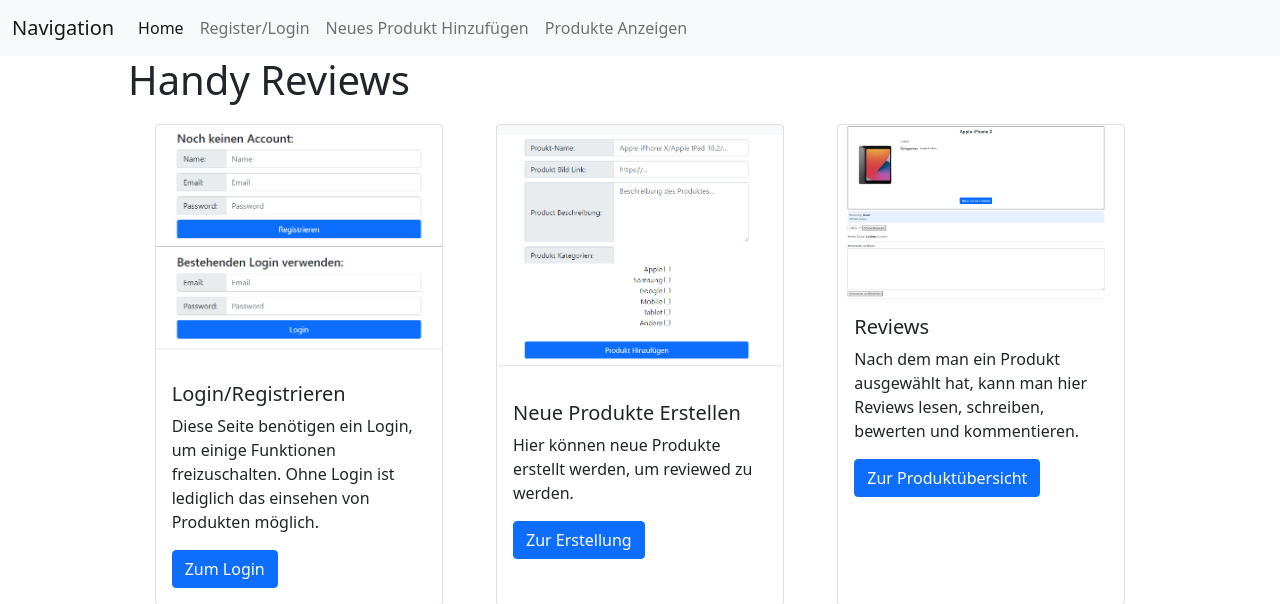
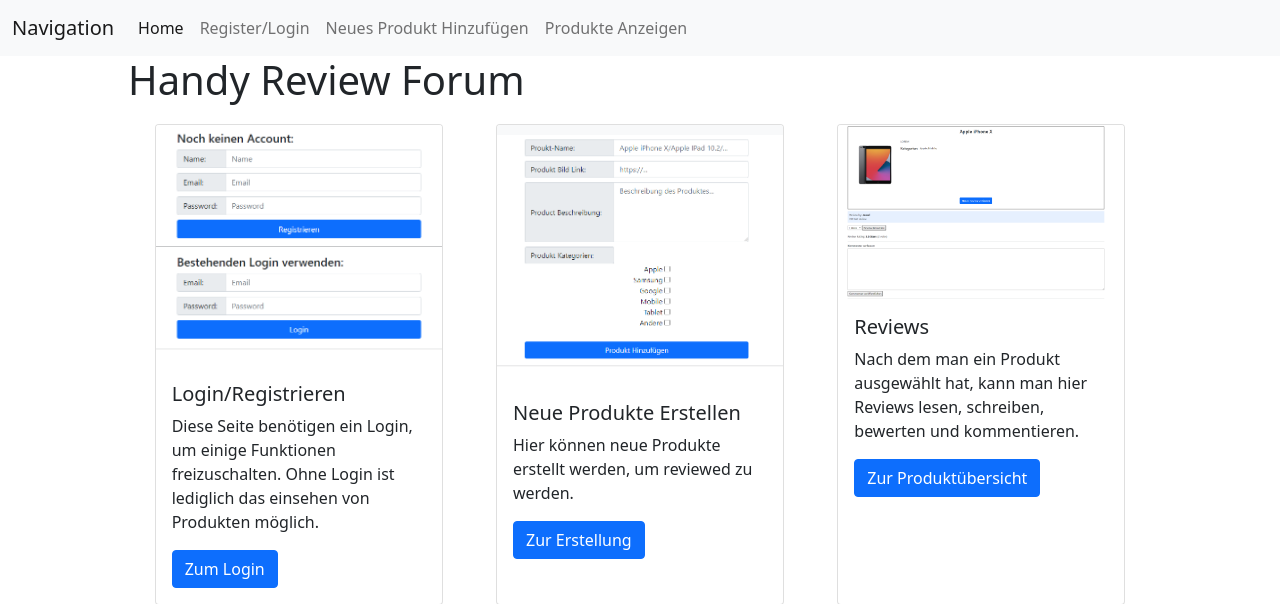
Before and after one commit to JamalHarrisKo/HandyReviews, a PHP site: page / in a window 1280 px wide. Shown: the top 604 px of the page. Run offline with PHP 8.4, Linux system fonts and the light colour scheme.

Commit message:
[task]change title on homepage

```diff
--- a/src/index.php
+++ b/src/index.php
@@ -1,7 +1,7 @@
 <?php session_start() ?>
 <?php include "Assets/header.php" ?>
 <!--Content-->
-<h1>Handy Reviews</h1>
+<h1>Handy Review Forum</h1>
 <div class="content-wrapper">
 
     <div class="flexdiv">
```
